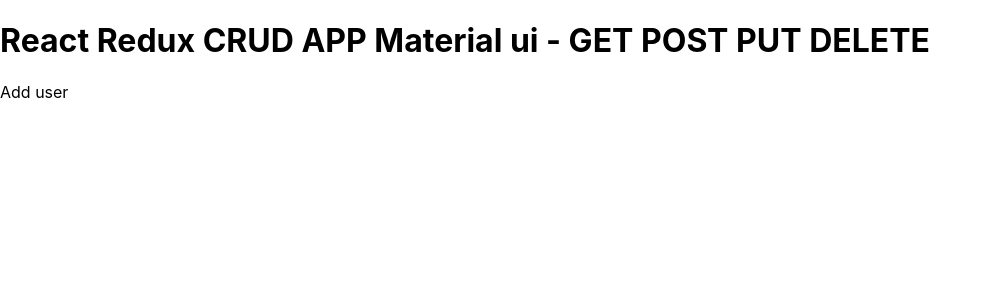
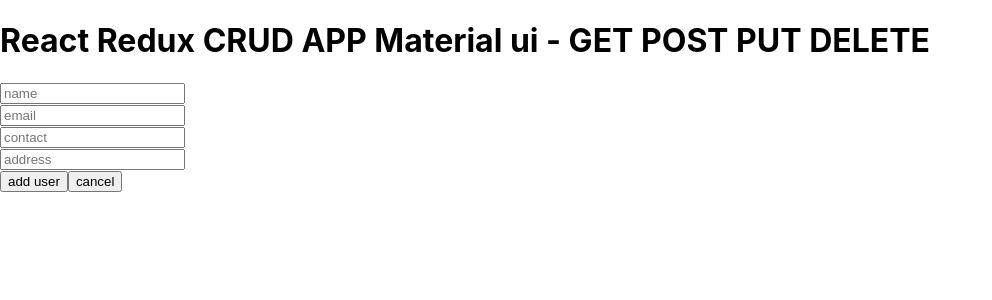
Before and after one commit to hassanamiri369/React-Redux-CRUD-App-material-ui-GET-POST-PUT-DELETE, a React (Create React App) app: page /addUser in a window 1280 px wide. Shown: the top 300 px of the page, without its empty margins (0-992 px from the left). Built offline with nearby package versions, Linux system fonts and the light colour scheme.

Commit message:
create form , handleSubmit and handleInput and handle error state

```diff
--- a/src/pages/AddUser.js
+++ b/src/pages/AddUser.js
@@ -1,9 +1,64 @@
-import React from 'react'
+import React , {useState , useEffect}from 'react'
+import { useNavigate } from 'react-router-dom';
 
 const AddUser = () => {
+
+    const navigate = useNavigate()
+
+    const [state , setState] = useState({
+        name : "",
+        email : "",
+        contact : "",
+        address : ""
+    })
+
+    const {name , email , contact , address} = state;
+
+    const [error , setError] = useState("");
+
+
+
+
+
+    const handleInputChange = (e)=>{
+        let {name , value} = e.target;
+        setState({...state , [name] : value})
+    }
+
+
+    const handleSubmit = (e)=>{
+        e.preventDefault()
+
+        if(!name || !email || !address || !contact){
+            setError("Please input all input field")
+        }
+    }
+
+
     return (
-        <div>
-            Add user
+        <div className='addUser-container'>
+
+
+           <div className='add-form'>
+               <form autoComplete='off' noValidate onSubmit={handleSubmit}>
+               <div>
+                    <input onChange={handleInputChange} placeholder='name' type="text" name='name' value={name} />
+                </div>
+                <div>
+                    <input onChange={handleInputChange} placeholder='email' type="text" name='email' value={email} />
+                </div>
+                <div>
+                    <input onChange={handleInputChange} placeholder='contact' type="text" name='contact' value={contact} />
+                </div>
+                <div>
+                    <input onChange={handleInputChange} placeholder='address' type="text" name='address' value={address} />
+                </div>
+                <div>
+                    <button type='submit'>add user</button>
+                    <button onClick={()=>navigate("/")}>cancel</button>
+                </div>
+               </form>
+           </div>
         </div>
     )
 }
```
